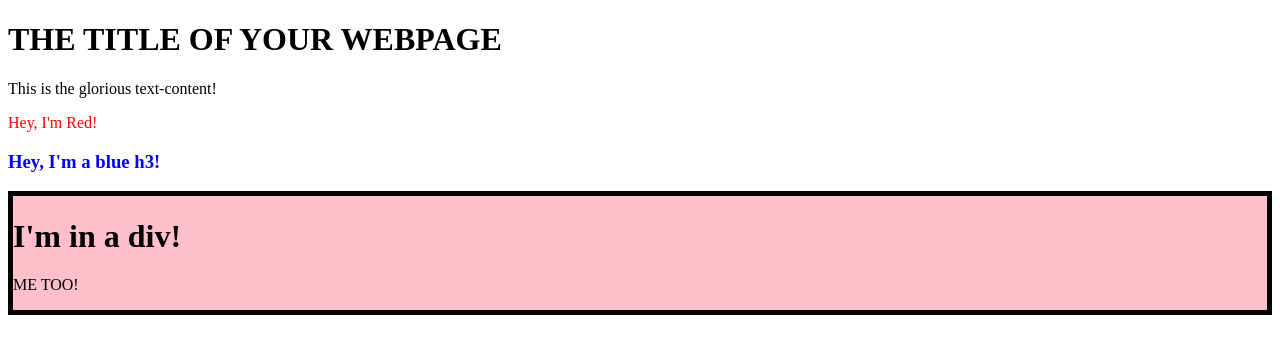
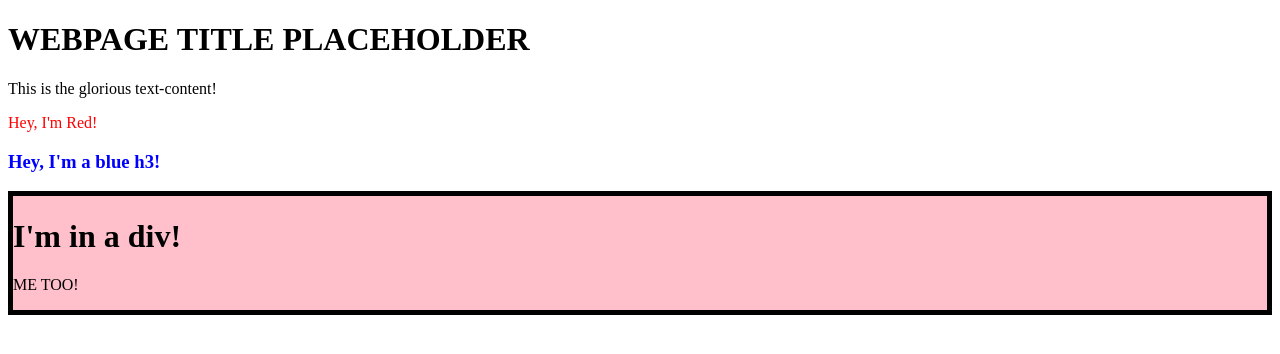
Before and after one commit to vlas-dev/domTest1, a plain HTML site: page index.html in a window 1280 px wide. Drawn offline with Linux system fonts and the light colour scheme.

Commit message:
Edit index.html

```diff
--- a/index.html
+++ b/index.html
@@ -7,7 +7,7 @@
 </head>
 <body>
     <h1>
-      THE TITLE OF YOUR WEBPAGE
+      WEBPAGE TITLE PLACEHOLDER
     </h1>
     <div id="container"></div>
   </body>
```
